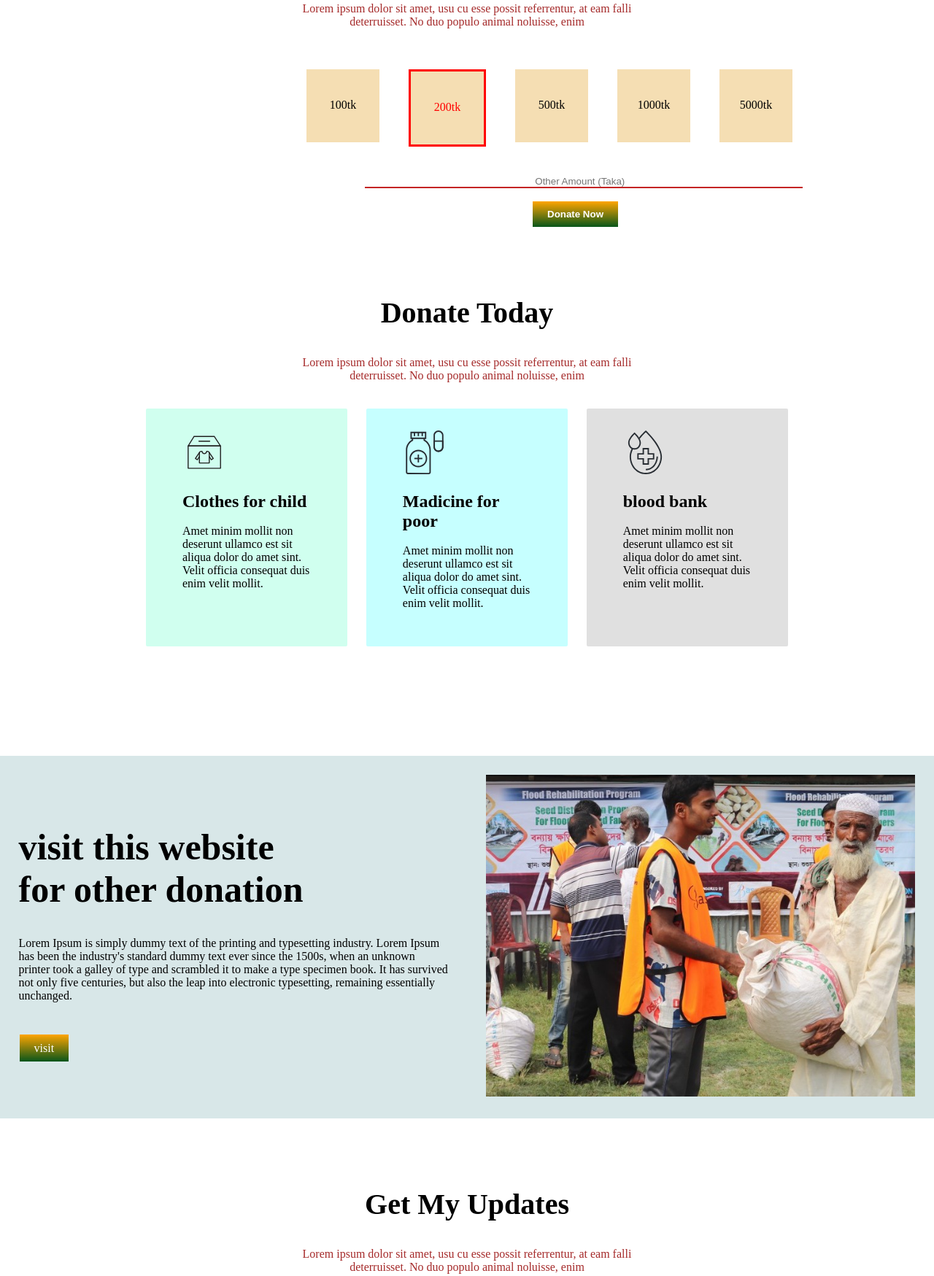
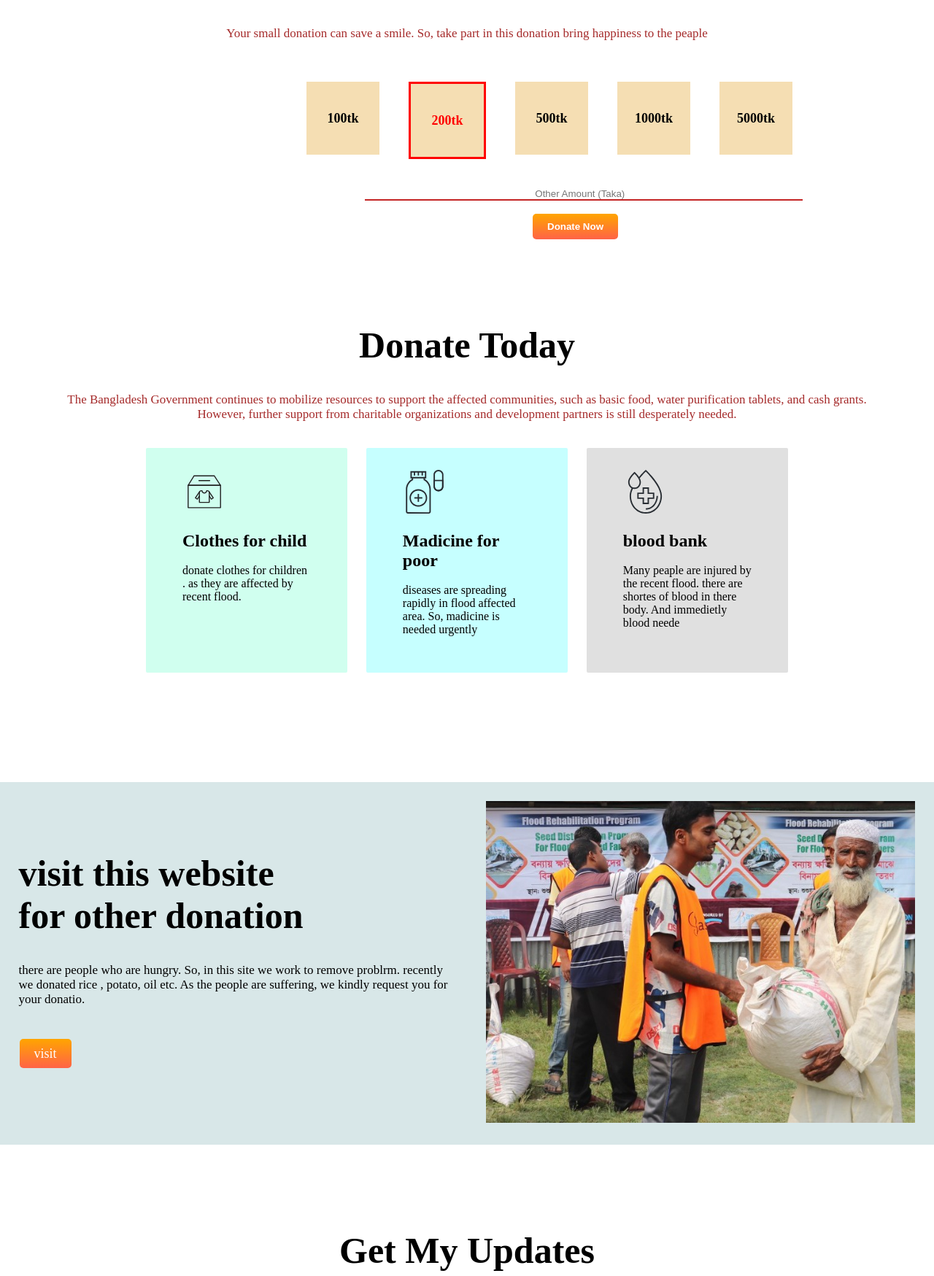
Before and after one commit to anjandas460/donate, a plain HTML site: page index.html in a window 1280 px wide. Shown: the part 874-2623 px from the top of the page at 73% size. Drawn offline with Linux system fonts and the light colour scheme.

Commit message:
eight commit

```diff
--- a/index.html
+++ b/index.html
@@ -13,14 +13,13 @@
 <body>
     <section class="first-section">
         <h1 class="first-image-area">Let’s Help Those Who Are <br>More In Need</h1><br><br>
-        <p class="first-small">Lorem ipsum dolor sit amet, usu cu esse possit referrentur, at eam falli <br>
-        deterruisset. No duo populo animal noluisse, enim </p><br><br>
+        <p class="first-small all-para">Support local flood relief efforts run by trusted charities in Bangladesh.<br><br><br>
         <a class="link-button " href="">Donate Now</a>
 
     </section>
     <section class="second-section">
         <h2 class="section-2-3-header"><br><br> Donate Today</h2><br><br>
-        <p class="second-third-small">Lorem ipsum dolor sit amet, usu cu esse possit referrentur, at eam falli <br> deterruisset. No duo populo animal noluisse, enim </p><br><br>
+        <p class="second-third-small all-para">Your small donation can save a smile. So, take part in this donation bring happiness to the peaple</p><br><br>
         <div class="flex-area">
             <div id="first-div" class="width-tk"><p>100tk</p></div>
             <div id="secon-div-tk" class="width-tk"><p>200tk</p></div>
@@ -36,35 +35,28 @@
     </section>
     <section class="third-section">
         <h2 class="section-2-3-header"><br><br> Donate Today</h2><br><br>
-        <p class="second-third-small">Lorem ipsum dolor sit amet, usu cu esse possit referrentur, at eam falli <br>deterruisset. No duo populo animal noluisse, enim </p><br><br>
+        <p class="second-third-small all-para">The Bangladesh Government continues to mobilize resources to support the affected communities, such as basic food, water
+        purification tablets, and cash grants. <br> However, further support from charitable organizations and development partners
+        is still desperately needed.</p><br><br>
         <div class="flex-area">
             <div id="flex-area-div-1" class="plan">
                 <img class="icon" src="icons/clothes.svg" alt="">
                 <h2>Clothes for child</h2><br>
 
-                <p>Amet minim mollit non deserunt
-                ullamco est sit aliqua dolor do amet
-                sint. Velit officia consequat duis enim
-                velit mollit.</p>
+                <p>donate clothes for children . as they are affected by recent flood.</p>
             </div>
             <div id="flex-area-div-2" class="plan">
                 <img class="icon" src="icons/medicine.svg" alt="">
                 <h2>Madicine for poor</h2><br>
 
-                <p>Amet minim mollit non deserunt
-                ullamco est sit aliqua dolor do amet
-                sint. Velit officia consequat duis enim
-                velit mollit.</p>
+                <p>diseases are spreading rapidly in flood affected area. So, madicine is needed urgently</p>
 
             </div>
             <div id="flex-area-div-3" class="plan">
                 <img class="icon" src="icons/blood.svg" alt="">
                 <h2>blood bank </h2><br>
 
-                <p>Amet minim mollit non deserunt
-                ullamco est sit aliqua dolor do amet
-                sint. Velit officia consequat duis enim
-                velit mollit.</p>
+                <p>Many peaple are injured by the recent flood. there are shortes of blood in there body. And immedietly blood neede</p>
 
             </div>
         </div>
@@ -73,10 +65,7 @@
         <div id="bg-other" class="half-width">
             <h2 id="other-h2">visit this website <br> for other donation</h2><br><br>
 
-            <p class="aline">Lorem Ipsum is simply dummy text of the printing and typesetting industry. Lorem Ipsum has been the industry's standard
-            dummy text ever since the 1500s, when an unknown printer took a galley of type and scrambled it to make a type specimen
-            book. It has survived not only five centuries, but also the leap into electronic typesetting, remaining essentially
-            unchanged.
+            <p class="aline all-para">there are people who are hungry. So, in this site we work to remove problrm. recently we donated rice , potato, oil etc. As the people are suffering, we kindly request you for your donatio.
 
             </p><br><br><br>
             <a id="other-link" class="link-button " href="">visit</a><br>
@@ -86,8 +75,7 @@
     </section>
     <section class="update">
         <h2 class="section-2-3-header"> <br><br> Get My Updates</h2><br><br>
-        <p class="second-third-small">Lorem ipsum dolor sit amet, usu cu esse possit referrentur, at eam falli <br>
-        deterruisset. No duo populo animal noluisse, enim</p><br><br>
+        <p class="second-third-small all-para">to keep in touch with us you can subscribe here.</p><br><br>
         <div class="update-div flex-area">
 
             <div class="flex-area sizing-div">
@@ -96,7 +84,7 @@
             </div>
 
         </div>
-    </section><br><br><br><br><br><br><br><br><br>
+    </section><br><br><br><br><br><br><br><br>
     <section class="last-section"><br><br>
         <h1 class="last-header">Be Humble</h1><br>
         <footer>I’m gonna do it</footer>
--- a/style.css
+++ b/style.css
@@ -18,12 +18,13 @@
 }
 .link-button {
     text-decoration: none;
-    background-image: linear-gradient(orange, rgb(8, 85, 26));
+    background-image: linear-gradient(orange,tomato);
     padding: 10px 20px;
     font-weight: 500;
     color: white;
-    margin-left: 700px;
-    margin-top: 700px;
+    text-align: center;
+    border-radius: 5px;
+    font-size: large;
 }
 .first-section{
     background:rgba(0,0,0,0.7)url(images/donation4.jpg);
@@ -32,9 +33,13 @@
     height: 700px;
     background-blend-mode: darken;
 }
+.all-para{
+    font-size: 17px;
+    font-weight: 500;
+}
 .section-2-3-header{
     text-align: center;
-    font-size: 40px;
+    font-size: 50px;
 }
 .second-third-small{
     text-align: center;
@@ -48,7 +53,8 @@
     height: 100px;
     background-color:wheat;
     margin: 20px;
-
+    font-size: large;
+    font-weight: 900;
 }
 #first-div{
     margin-left: 420px;
@@ -76,11 +82,12 @@
     margin-left: 600px;
 }
 .button-style{
-    background-image: linear-gradient(orange, rgb(8, 85, 26));
+    background-image: linear-gradient(orange, tomato);
     padding: 10px 20px;
     font-weight: 500;
     color: white;
     border: 0;
+    border-radius: 5px;
     margin-left: 230px;
 }
 .plan {
@@ -182,6 +189,7 @@
     color: azure;
     font-size: 40px;
     text-align: center;
+    font-family:'Lucida Sans', 'Lucida Sans Regular', 'Lucida Grande', 'Lucida Sans Unicode', Geneva, Verdana, sans-serif;
 }
 footer{
     color: beige;
```
